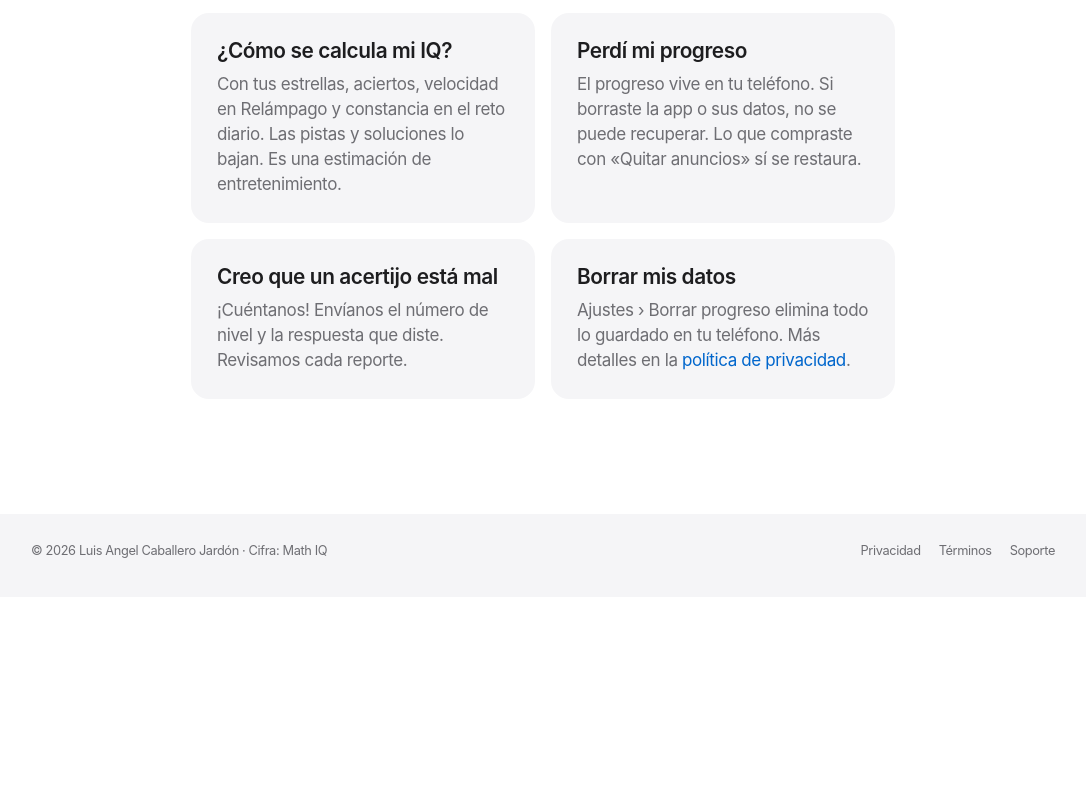
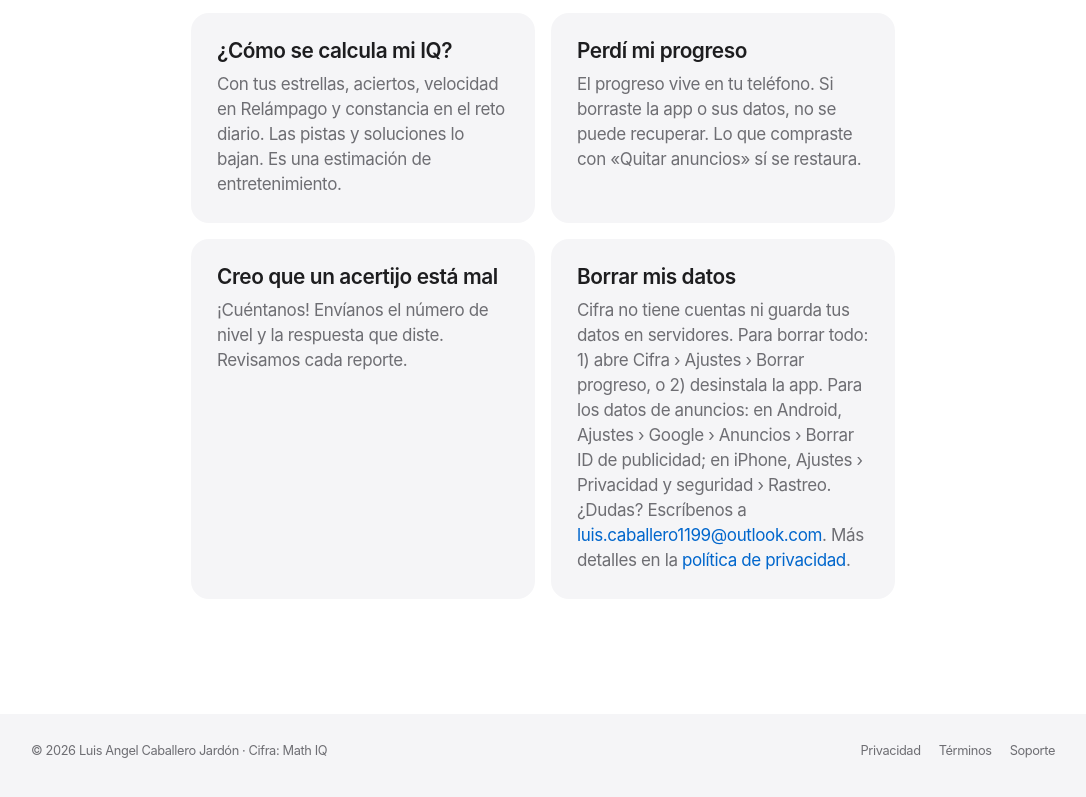
Before and after one commit to llCaballeroll/cifra_math_iq_web, a plain HTML site: page support.html in a window 1280 px wide. Shown: the part 1040-1837 px from the top of the page, without its empty margins (97-1183 px from the left). Before the commit the page ends 1637 px from the top, so only its background shows below. Drawn offline with Linux system fonts and the light colour scheme.

Commit message:
Soporte: sección para borrar datos (requisito de Play)
Co-Authored-By: Claude Opus 5.5 <noreply@anthropic.com>

```diff
--- a/support.html
+++ b/support.html
@@ -68,9 +68,9 @@
                         <h3>Creo que un acertijo está mal</h3>
                         <p>¡Cuéntanos! Envíanos el número de nivel y la respuesta que diste. Revisamos cada reporte.</p>
                     </div>
-                    <div class="support-card">
+                    <div class="support-card" id="borrar-datos">
                         <h3>Borrar mis datos</h3>
-                        <p>Ajustes › Borrar progreso elimina todo lo guardado en tu teléfono. Más detalles en la <a href="privacy.html">política de privacidad</a>.</p>
+                        <p>Cifra no tiene cuentas ni guarda tus datos en servidores. Para borrar todo: 1) abre Cifra › Ajustes › Borrar progreso, o 2) desinstala la app. Para los datos de anuncios: en Android, Ajustes › Google › Anuncios › Borrar ID de publicidad; en iPhone, Ajustes › Privacidad y seguridad › Rastreo. ¿Dudas? Escríbenos a <a href="mailto:luis.caballero1199@outlook.com?subject=Borrar%20datos%20Cifra">luis.caballero1199@outlook.com</a>. Más detalles en la <a href="privacy.html">política de privacidad</a>.</p>
                     </div>
                 </div>
             </div>
```
